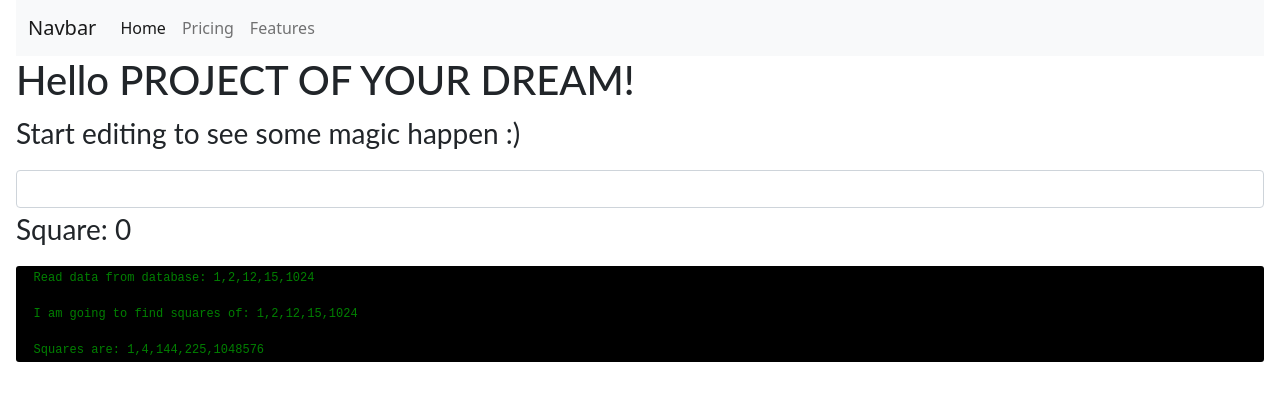
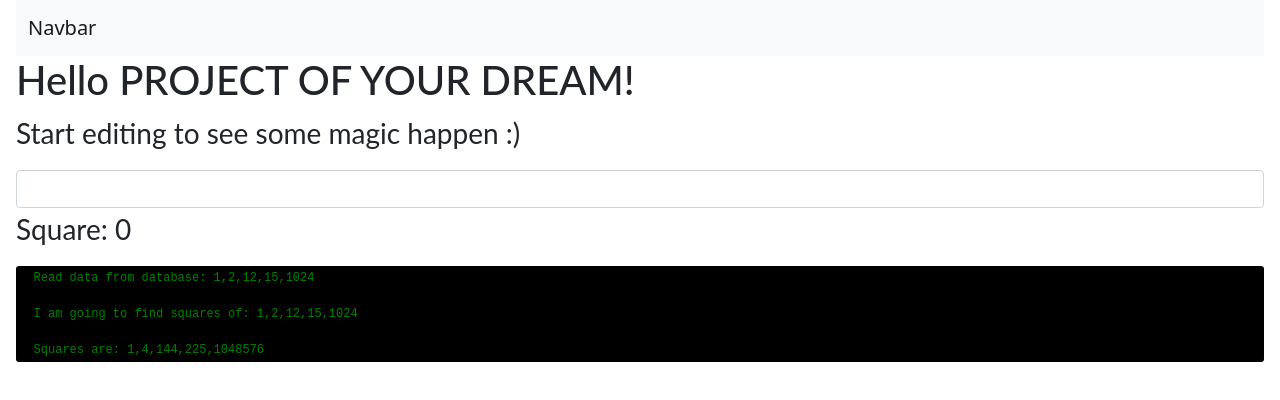
Before and after one commit to uladzimir-miadzinski/angular-ivy-ultra-bad-project, an Angular app: page / in a window 1280 px wide. Shown: the top 400 px of the page. Built offline with nearby package versions, Linux system fonts and the light colour scheme.

Commit message:
2 files modified

```diff
--- a/src/app/toolbar/toolbar.component.html
+++ b/src/app/toolbar/toolbar.component.html
@@ -1,10 +1,12 @@
 <nav class="navbar navbar-expand-lg navbar-light bg-light">
   <div class="container-fluid">
     <a class="navbar-brand" href="#">Navbar</a>
-    <button class="navbar-toggler" type="button" data-bs-toggle="collapse" data-bs-target="#navbarNav" aria-controls="navbarNav" aria-expanded="false" aria-label="Toggle navigation">
+    <button class="navbar-toggler" type="button" data-bs-toggle="collapse" data-bs-target="#navbarNav" aria-controls="navbarNav" aria-expanded="false" aria-label="Toggle navigation"
+     (click)="onClick()"
+    >
       <span class="navbar-toggler-icon"></span>
     </button>
-    <div class="collapse navbar-collapse" id="navbarNav">
+    <div *ngIf="isClosedNav" id="navbarNav">
       <ul class="navbar-nav">
         <li class="nav-item">
           <a
--- a/src/app/toolbar/toolbar.component.ts
+++ b/src/app/toolbar/toolbar.component.ts
@@ -10,6 +10,7 @@
   toolbarService: ToolbarService;
   toolbar = [];
   currentPage = 'Home';
+  isClosedNav = false;
 
   constructor() {
     this.toolbarService = new ToolbarService();
@@ -24,4 +25,7 @@
     return this.toolbar[index].label === this.currentPage ? 'active' : '';
   }
 
+  onClick() {
+    this.isClosedNav = !this.isClosedNav;
+  }
 }
```
